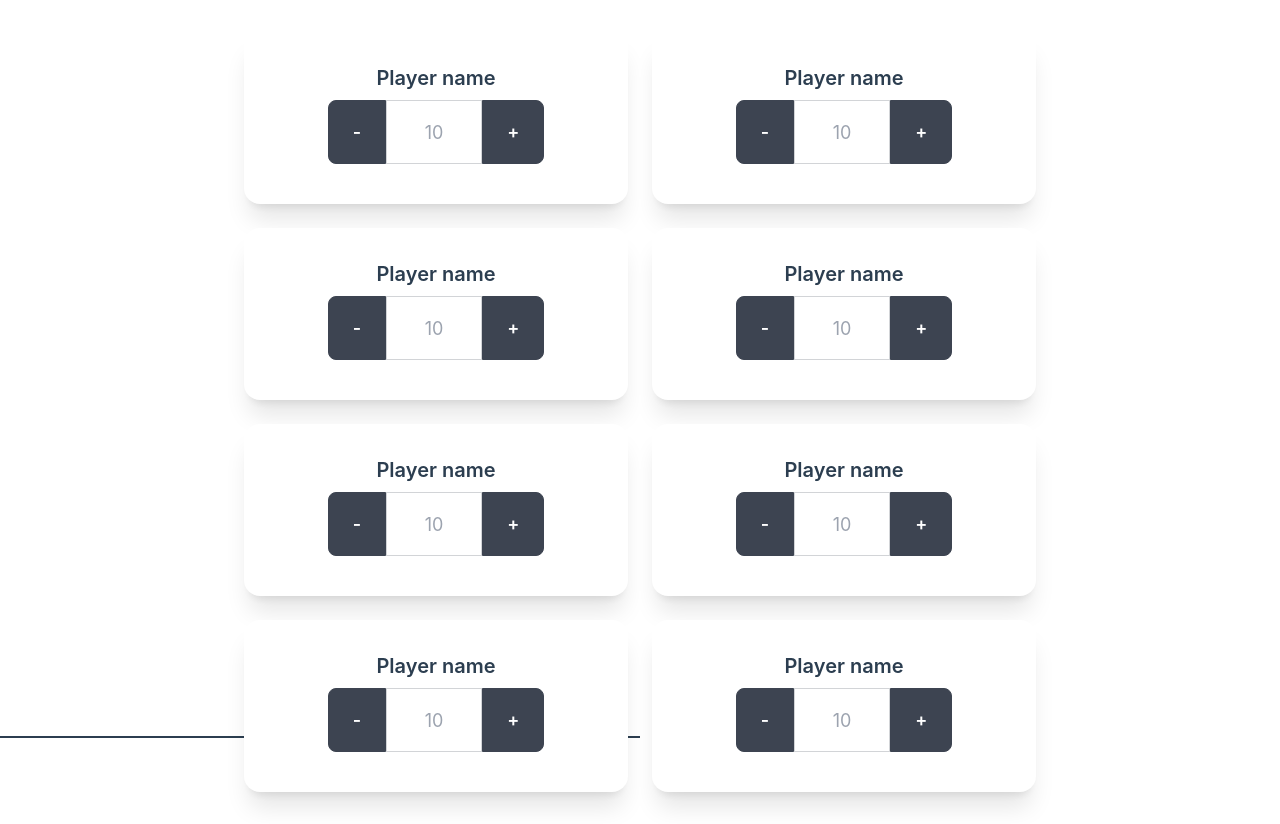
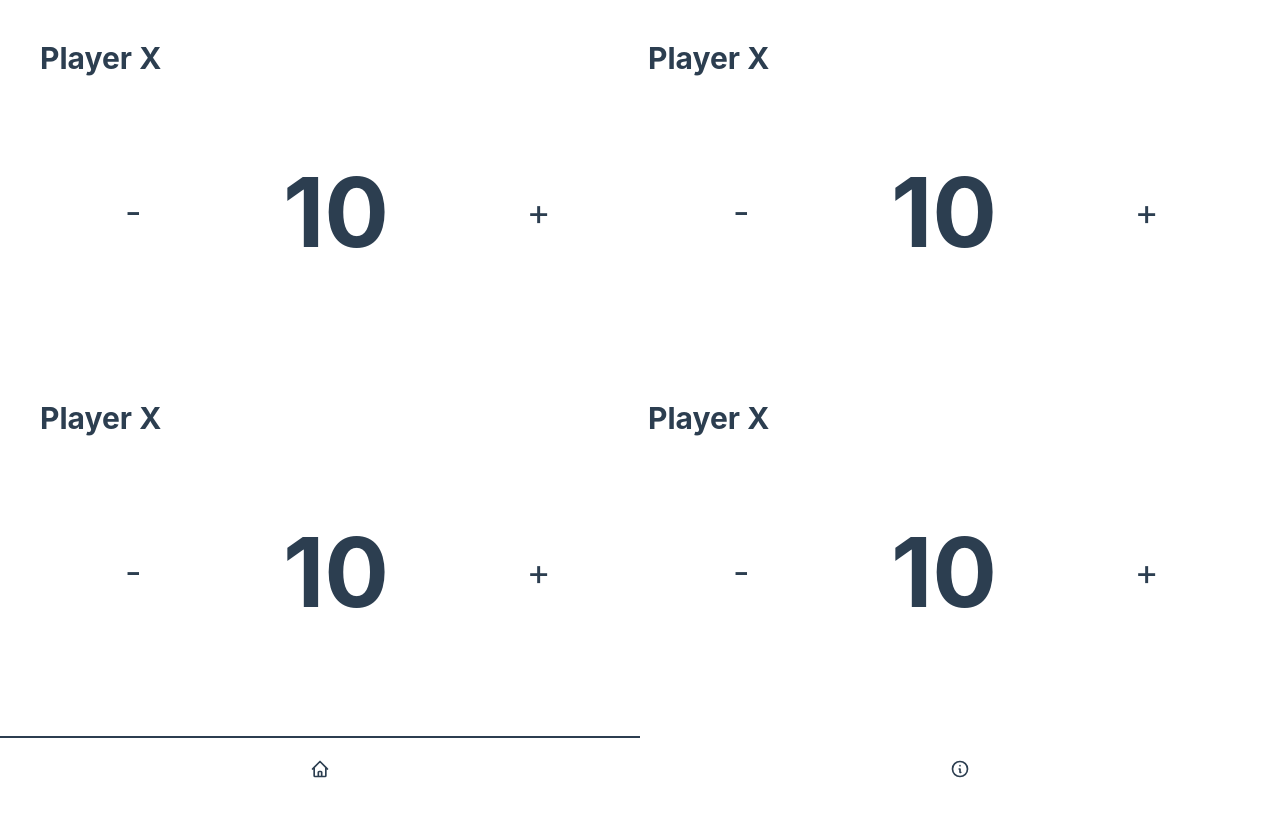
Before and after one commit to Rnd00m/game-points, a Vue app: page / in a window 1280 px wide. After the commit the page ends 800 px from the top, so only its background shows below. Built offline with nearby package versions, Linux system fonts and the light colour scheme.

Commit message:
feat: add new layout system for responsive organization

```diff
--- a/src/App.vue
+++ b/src/App.vue
@@ -43,66 +43,4 @@ import { RouterLink, RouterView } from "vue-router";
   <RouterView />
 </template>
 
-<style scoped>
-header {
-  line-height: 1.5;
-  max-height: 100vh;
-}
-
-.logo {
-  display: block;
-  margin: 0 auto 2rem;
-}
-
-nav {
-  width: 100%;
-  font-size: 12px;
-  text-align: center;
-  margin-top: 2rem;
-}
-
-nav a.router-link-exact-active {
-  color: var(--color-text);
-}
-
-nav a.router-link-exact-active:hover {
-  background-color: transparent;
-}
-
-nav a {
-  display: inline-block;
-  padding: 0 1rem;
-  border-left: 1px solid var(--color-border);
-}
-
-nav a:first-of-type {
-  border: 0;
-}
-
-@media (min-width: 1024px) {
-  header {
-    display: flex;
-    place-items: center;
-    padding-right: calc(var(--section-gap) / 2);
-  }
-
-  .logo {
-    margin: 0 2rem 0 0;
-  }
-
-  header .wrapper {
-    display: flex;
-    place-items: flex-start;
-    flex-wrap: wrap;
-  }
-
-  nav {
-    text-align: left;
-    margin-left: -1rem;
-    font-size: 1rem;
-
-    padding: 1rem 0;
-    margin-top: 1rem;
-  }
-}
-</style>
+<style scoped></style>
--- a/src/assets/main.css
+++ b/src/assets/main.css
@@ -10,10 +10,3 @@
 
   font-weight: normal;
 }
-
-@media (min-width: 1024px) {
-  body {
-    display: flex;
-    place-items: center;
-  }
-}
--- a/src/components/CardsComponent.vue
+++ b/src/components/CardsComponent.vue
@@ -3,7 +3,7 @@ import PlayerPoints from "@/components/PlayerPointsComponent.vue";
 </script>
 
 <template>
-  <div class="grid grid-cols-2 gap-6">
-    <PlayerPoints v-for="n in 8" />
+  <div class="grid sm:grid-cols-2 grid-cols-1 min-h-[90vh]">
+    <PlayerPoints v-for="n in 4" />
   </div>
 </template>
--- a/src/components/PlayerPointsComponent.vue
+++ b/src/components/PlayerPointsComponent.vue
@@ -1,23 +1,12 @@
 <script setup lang="ts"></script>
 
 <template>
-  <div class="card w-96 bg-base-100 shadow-xl">
-    <div class="card-body items-center text-center">
-      <h2 class="card-title">Player name</h2>
-      <div class="form-control">
-        <div class="input-group input-group-lg">
-          <button class="btn btn-lg">-</button>
-          <input
-            type="text"
-            placeholder="10"
-            class="input input-lg input-bordered w-24 text-center"
-          />
-          <button class="btn btn-lg">+</button>
-        </div>
-      </div>
-      <div class="card-actions">
-        <!--        <button class="btn btn-primary">Buy Now</button>-->
-      </div>
+  <div class="player-points-wrapper relative">
+    <h1 class="absolute top-2 left-2 text-3xl font-bold">Player X</h1>
+    <div class="score grid grid-cols-3 items-center text-4xl h-full">
+      <button class="min-h-full">-</button>
+      <div class="text-center font-bold text-8xl">10</div>
+      <button class="min-h-full">+</button>
     </div>
   </div>
 </template>
```
Also changed, not shown: src/assets/base.css (line endings or trailing spaces).
